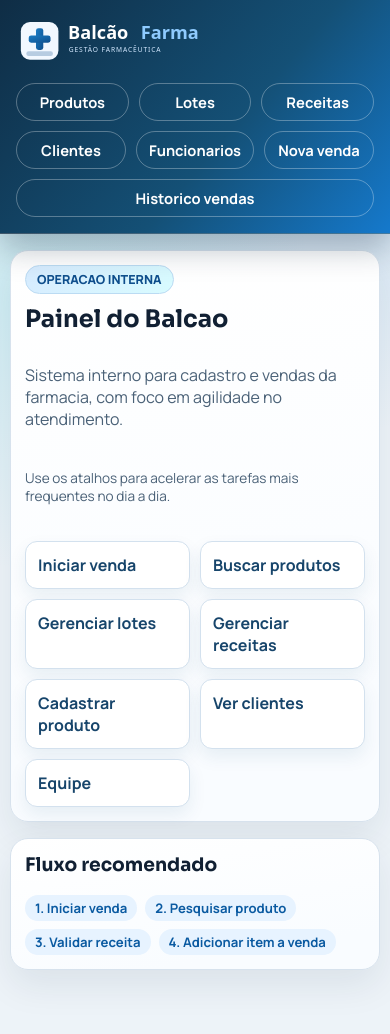
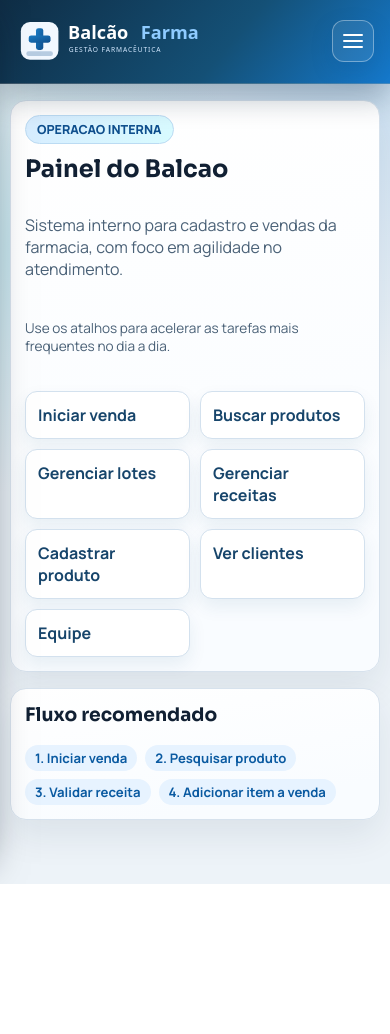
Before and after one commit to gustavoaureliano/farmacia-mvc, a PHP site: page / in a window 390 px wide. After the commit the page ends 884 px from the top, so only its background shows below. Run offline with PHP 8.4, Linux system fonts and the light colour scheme.

Commit message:
Improve mobile navigation and UI consistency

```diff
--- a/App/Views/pages/_layout_footer.php
+++ b/App/Views/pages/_layout_footer.php
@@ -1,3 +1,43 @@
 </main>
+<script>
+(() => {
+	const menuButton = document.querySelector('.menu-toggle');
+	const nav = document.getElementById('main-nav');
+	const backdrop = document.querySelector('.nav-backdrop');
+
+	if (!menuButton || !nav || !backdrop) {
+		return;
+	}
+
+	const setOpen = (open) => {
+		document.body.classList.toggle('menu-open', open);
+		menuButton.setAttribute('aria-expanded', open ? 'true' : 'false');
+		backdrop.hidden = !open;
+	};
+
+	menuButton.addEventListener('click', () => {
+		const isOpen = document.body.classList.contains('menu-open');
+		setOpen(!isOpen);
+	});
+
+	backdrop.addEventListener('click', () => setOpen(false));
+
+	nav.querySelectorAll('a').forEach((link) => {
+		link.addEventListener('click', () => setOpen(false));
+	});
+
+	document.addEventListener('keydown', (event) => {
+		if (event.key === 'Escape') {
+			setOpen(false);
+		}
+	});
+
+	window.addEventListener('resize', () => {
+		if (window.innerWidth > 920) {
+			setOpen(false);
+		}
+	});
+})();
+</script>
 </body>
 </html>
--- a/App/Views/pages/_layout_header.php
+++ b/App/Views/pages/_layout_header.php
@@ -4,6 +4,7 @@
 	<meta charset="UTF-8">
 	<meta name="viewport" content="width=device-width, initial-scale=1.0">
 	<title>BalcãoFarma</title>
+	<link rel="stylesheet" href="/assets/css/mobile.css">
 	<link rel="preconnect" href="https://fonts.googleapis.com">
 	<link rel="preconnect" href="https://fonts.gstatic.com" crossorigin>
 	<link href="https://fonts.googleapis.com/css2?family=Manrope:wght@400;500;600;700;800&family=Sora:wght@600;700;800&display=swap" rel="stylesheet">
@@ -23,6 +24,9 @@
 			--ok-text: #166534;
 			--err-bg: #fee2e2;
 			--err-text: #991b1b;
+			--radius-sm: 10px;
+			--radius-ui: 12px;
+			--radius-card: 16px;
 			--radius-lg: 18px;
 			--radius-md: 12px;
 			--shadow: 0 16px 36px rgba(16, 40, 70, 0.08);
@@ -97,17 +101,17 @@
 			top: 10px;
 		}
 
-		nav {
+		.main-nav {
 			display: flex;
 			flex-wrap: wrap;
 			gap: 10px;
 		}
 
-		nav a {
+		.main-nav a {
 			display: inline-flex;
 			align-items: center;
 			padding: 8px 12px;
-			border-radius: 999px;
+			border-radius: var(--radius-ui);
 			text-decoration: none;
 			font-weight: 700;
 			font-size: 0.92rem;
@@ -116,9 +120,47 @@
 			transition: transform 0.18s ease, background-color 0.18s ease;
 		}
 
-		nav a:hover {
+		.main-nav a:hover {
 			background: rgba(255, 255, 255, 0.16);
 			transform: translateY(-1px);
+		}
+
+		.menu-toggle {
+			display: none;
+			border: 1px solid rgba(255, 255, 255, 0.36);
+			background: rgba(255, 255, 255, 0.08);
+			color: #fff;
+			border-radius: var(--radius-ui);
+			padding: 8px;
+			width: 42px;
+			height: 42px;
+		}
+
+		.menu-icon {
+			display: inline-block;
+			position: relative;
+			width: 20px;
+			height: 14px;
+		}
+
+		.menu-icon::before,
+		.menu-icon::after,
+		.menu-icon span {
+			content: "";
+			position: absolute;
+			left: 0;
+			width: 20px;
+			height: 2px;
+			background: #fff;
+			border-radius: 999px;
+		}
+
+		.menu-icon::before { top: 0; }
+		.menu-icon span { top: 6px; }
+		.menu-icon::after { top: 12px; }
+
+		.nav-backdrop {
+			display: none;
 		}
 
 		a:focus-visible,
@@ -140,7 +182,7 @@
 		.card {
 			background: linear-gradient(170deg, #ffffff, #f9fcff 80%);
 			border: 1px solid var(--line);
-			border-radius: var(--radius-lg);
+			border-radius: var(--radius-card);
 			padding: 18px;
 			margin-bottom: 16px;
 			box-shadow: var(--shadow);
@@ -184,7 +226,7 @@
 			align-items: center;
 			justify-content: center;
 			padding: 10px 14px;
-			border-radius: 11px;
+			border-radius: var(--radius-ui);
 			text-decoration: none;
 			font-weight: 700;
 			border: 0;
@@ -485,15 +527,6 @@
 		}
 
 		@media (max-width: 920px) {
-			.header-row {
-				flex-direction: column;
-				align-items: flex-start;
-			}
-
-			.brand-logo {
-				width: 232px;
-			}
-
 			.search-grid {
 				grid-template-columns: 1fr;
 			}
@@ -521,12 +554,9 @@
 				min-width: 560px;
 			}
 
-			nav {
-				width: 100%;
-			}
-
-			nav a {
-				flex: 1;
+			.menu-toggle {
+				display: inline-flex;
+				align-items: center;
 				justify-content: center;
 			}
 		}
@@ -541,7 +571,10 @@
 				<img class="brand-logo" src="/assets/logos/logo-balcaofarma-institucional.svg" alt="BalcãoFarma">
 			</a>
 		</div>
-		<nav aria-label="Navegação principal">
+		<button class="menu-toggle" type="button" aria-label="Abrir menu" aria-expanded="false" aria-controls="main-nav">
+			<span class="menu-icon"><span></span></span>
+		</button>
+		<nav id="main-nav" class="main-nav" aria-label="Navegação principal">
 			<a href="/produtos">Produtos</a>
 			<a href="/lotes">Lotes</a>
 			<a href="/receitas">Receitas</a>
--- a/App/Views/pages/clientes/listar.php
+++ b/App/Views/pages/clientes/listar.php
@@ -1,6 +1,7 @@
 <div class="card">
 	<h2>Clientes</h2>
 	<p><a href="/clientes/novo">Novo cliente</a></p>
+	<div class="table-wrap">
 		<table>
 			<thead>
 				<tr>
@@ -26,3 +27,4 @@
 			</tbody>
 		</table>
 	</div>
+</div>
--- a/App/Views/pages/funcionarios/listar.php
+++ b/App/Views/pages/funcionarios/listar.php
@@ -1,6 +1,7 @@
 <div class="card">
 	<h2>Funcionarios</h2>
 	<p><a href="/funcionarios/novo">Novo funcionario</a></p>
+	<div class="table-wrap">
 		<table>
 			<thead>
 				<tr>
@@ -28,3 +29,4 @@
 			</tbody>
 		</table>
 	</div>
+</div>
--- /dev/null
+++ b/assets/css/mobile.css
@@ -0,0 +1,122 @@
+@media (max-width: 920px) {
+	body.menu-open {
+		overflow: hidden;
+	}
+
+	.menu-toggle {
+		display: inline-flex;
+		align-items: center;
+		justify-content: center;
+	}
+
+	.header-row {
+		flex-direction: row;
+		align-items: center;
+	}
+
+	.main-nav {
+		position: fixed;
+		top: 0;
+		left: 0;
+		height: 100dvh;
+		width: min(86vw, 320px);
+		padding: 80px 14px 18px;
+		background: linear-gradient(180deg, #0f2d45, #133f61 55%, #145076);
+		border-right: 1px solid rgba(255, 255, 255, 0.14);
+		box-shadow: 0 18px 36px rgba(4, 18, 33, 0.5);
+		transform: translateX(-104%);
+		transition: transform 0.28s ease;
+		z-index: 40;
+		overflow-y: auto;
+	}
+
+	body.menu-open .main-nav {
+		transform: translateX(0);
+	}
+
+	.main-nav a {
+		width: 100%;
+		padding: 10px 12px;
+		justify-content: center;
+		font-size: 0.95rem;
+		background: rgba(255, 255, 255, 0.02);
+	}
+
+	.main-nav a + a {
+		margin-top: 3px;
+	}
+
+	.nav-backdrop {
+		position: fixed;
+		inset: 0;
+		background: rgba(7, 20, 35, 0.5);
+		z-index: 30;
+	}
+
+	body.menu-open .nav-backdrop {
+		display: block;
+	}
+
+	.search-panel,
+	.card {
+		border-radius: 14px;
+	}
+
+	.search-grid > *,
+	form > *,
+	.pills > * {
+		min-width: 0;
+		max-width: 100%;
+	}
+
+	input,
+	select,
+	textarea {
+		width: 100%;
+		min-height: 40px;
+	}
+
+	button,
+	.btn-soft,
+	.btn-subtle,
+	.btn-inline {
+		min-height: 42px;
+	}
+
+	.section-head {
+		align-items: flex-start;
+		flex-direction: column;
+	}
+
+	.table-wrap {
+		overflow-x: auto;
+		-webkit-overflow-scrolling: touch;
+	}
+
+	table {
+		min-width: 560px;
+	}
+}
+
+@media (max-width: 620px) {
+	main {
+		padding: 0 10px 22px;
+	}
+
+	.brand-logo {
+		width: 192px;
+	}
+
+	.quick-actions {
+		grid-template-columns: 1fr;
+	}
+
+	.search-grid {
+		grid-template-columns: 1fr !important;
+	}
+
+	.msg-ok,
+	.msg-err {
+		font-size: 0.92rem;
+	}
+}
```
Also changed, not shown: other parts of App/Views/pages/_layout_header.php (+11 -10 lines). Lines whose indentation alone changed are shown as unchanged.
